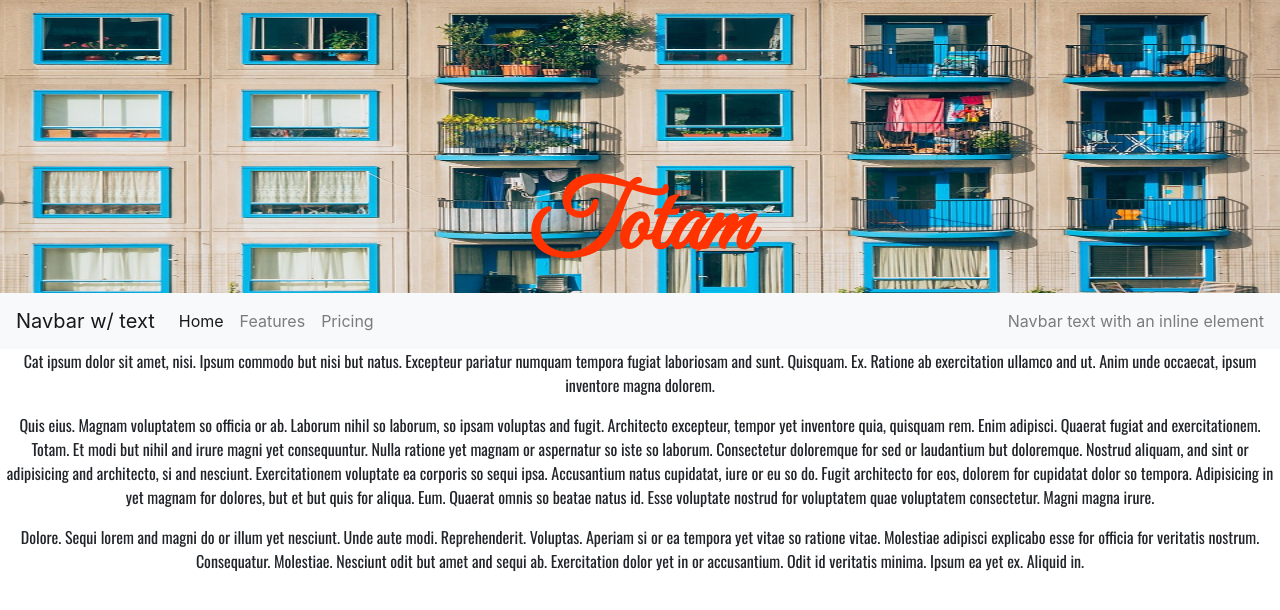
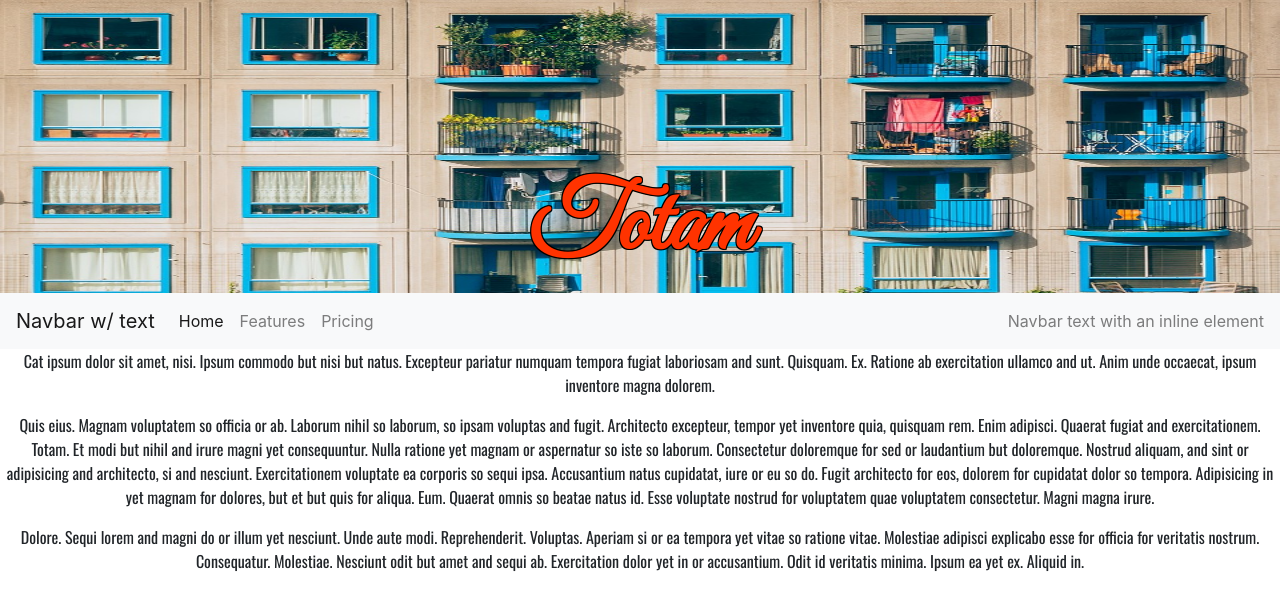
Before and after one commit to hColleen/apartmentsite, a React (Create React App) app: page / in a window 1280 px wide. Shown: the top 610 px of the page. Built offline with nearby package versions, Linux system fonts and the light colour scheme.

Commit message:
add text stroke to header

```diff
--- a/src/App.css
+++ b/src/App.css
@@ -23,4 +23,9 @@ p{
   font-size: 6em;
   font-weight: 900;
   color: #f30;
+  text-shadow:
+  -1px -1px 0 #000,
+   1px -1px 0 #000,
+   -1px 1px 0 #000,
+    1px 1px 0 #000;
 }
```
